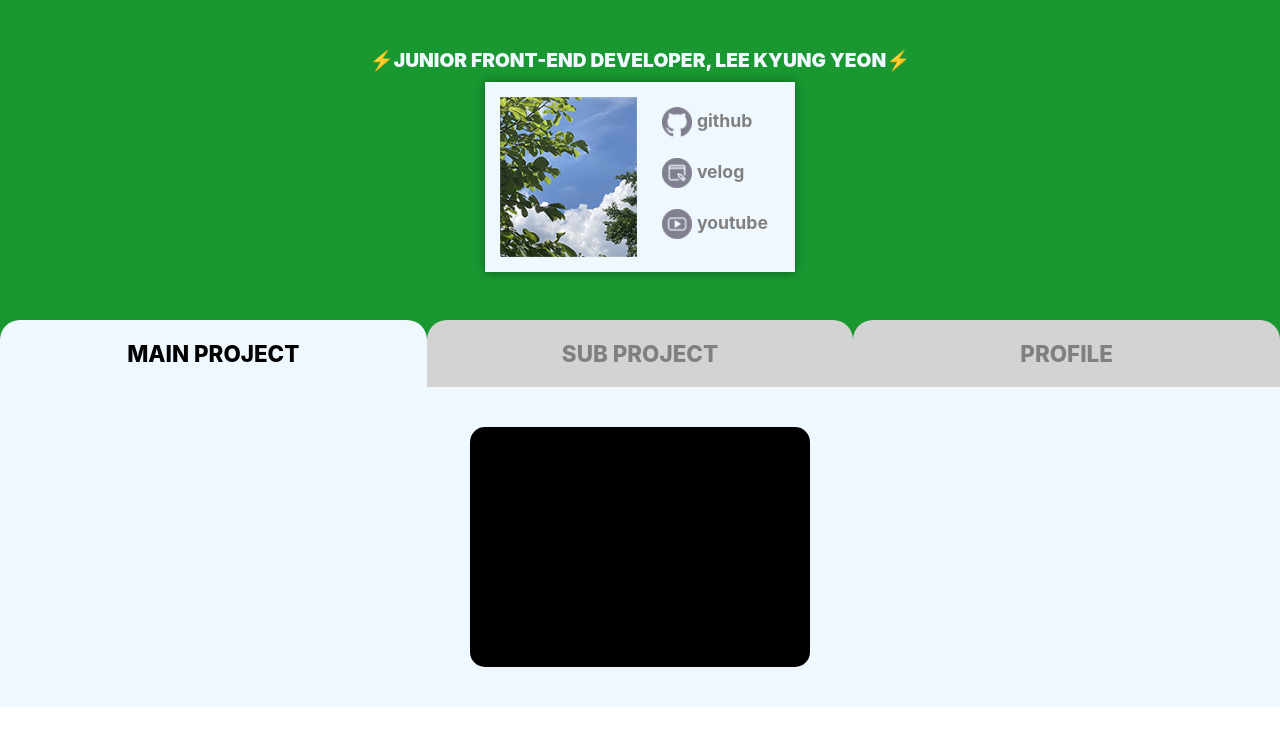
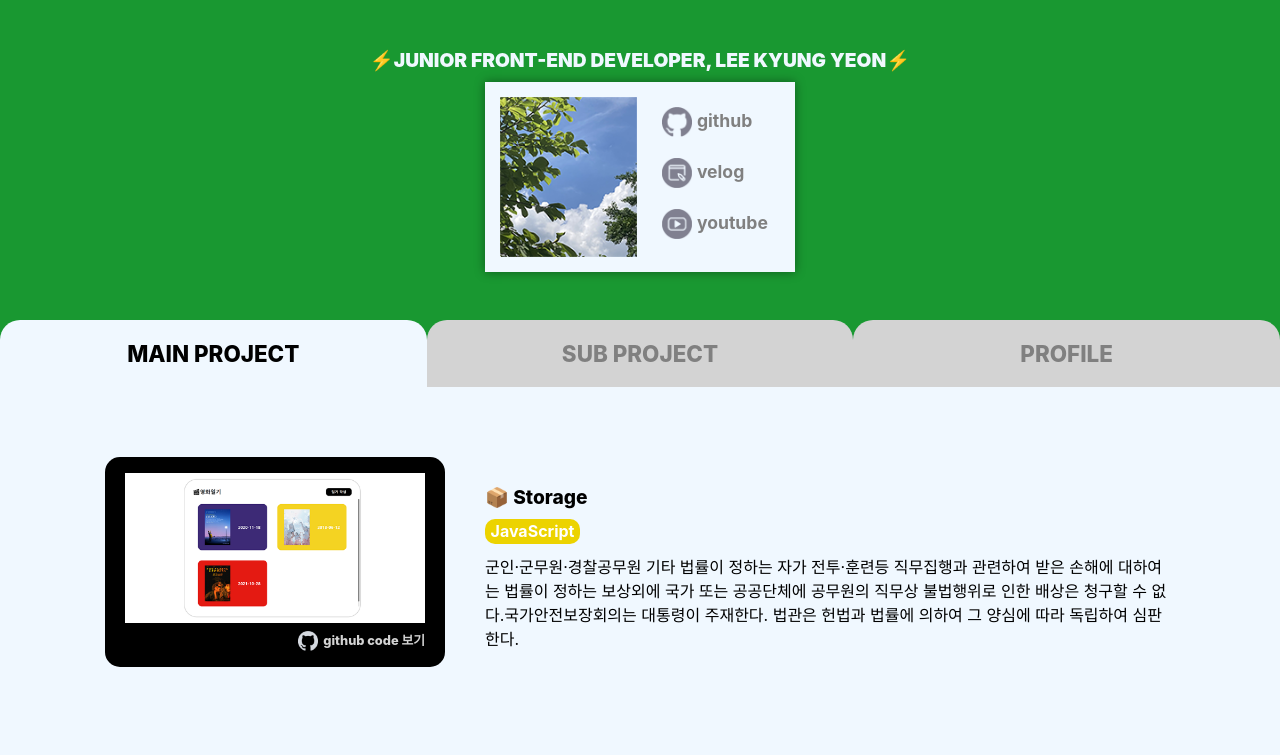
Before and after one commit to kylee31/web-portfolio, a React (Create React App) app: page /#/sub in a window 1280 px wide. Shown: the top 755 px of the page. Built offline with nearby package versions, Linux system fonts and the light colour scheme.

Commit message:
sub project page upload

```diff
--- a/src/component/MainItem.jsx
+++ b/src/component/MainItem.jsx
@@ -86,9 +86,6 @@ function MainItem({ title, src, descript, front, back, takeaway, href, webhref }
                 <div style={{ display: "flex" }}><Tech>Back-end</Tech><Techs>{back}</Techs></div>
                 <Desc>{descript}</Desc>
                 <Take>{takeaway}</Take>
-                {
-                    //(hosting) ? <A href={hosting}><Icon alt="" src="img/blog.png" />hosting page 보러가기</A> : null
-                }
             </div>
             <WebLink>
                 {
--- a/src/component/SubItem.jsx
+++ b/src/component/SubItem.jsx
@@ -1,21 +1,82 @@
 import styled from "styled-components";
+
+const Box = styled.div`
+    display:flex;
+    margin:40px 0;
+    align-items:center;
+    justify-content:space-around;
+    flex-wrap:wrap;
+`
 
 const Item = styled.div`
     display:flex;
     justify-content:center;
     flex-direction:column;
     width:300px;
-    height:200px;
+    height:170px;
     border-radius:15px;
-    margin:40px 0;
     padding:20px;
     background-color:black;
+    margin-right:30px;
+    margin-bottom:10px;
+`
+const Title = styled.span`
+    font-weight:800;
+    font-size:1.2rem;
+`
+const Img = styled.img`
+    width:300px;
+    height:150px;
+    border-bottom:2px solid black;
+`
+const Tech = styled.span`
+    border-radius:10px;
+    font-weight:bold;
+    background-color:${props => props.color};
+    color:white;
+    display:flex;
+    justify-content:center;
+    align-items:center;
+    padding:0 5px;
+    width:85px;
+    height:25px;
+    margin:10px 0;
+`
+const Icon = styled.img`
+    width: 20px;
+    vertical-align: middle;
+    margin-right:5px;
 `
 
-function SubItem() {
+const A = styled.a`
+    text-decoration-line:none;
+    color:lightgrey;
+    font-weight:800;
+    font-size:0.8rem;
+    margin-left:auto;
+    margin-top:5px;
+
+`
+function SubItem({ src, title, href, youtube, color, languages, descript }) {
+
+    //img
+    //title, date, languages, descript
+
     return (
-        <Item>
-        </Item>
+        <Box>
+            <Item>
+                {
+                    (youtube) ? <iframe width="300" height="150" src={youtube} title="YouTube video player" frameborder="0" allow="accelerometer; autoplay; clipboard-write; encrypted-media; gyroscope; picture-in-picture; web-share" allowfullscreen></iframe> : <Img alt="" src={src} />
+
+                }
+                <A href={href}><Icon alt="" src="img/github2.png" />github code 보기</A>
+            </Item>
+            <div style={{ display: "flex", flexDirection: "column", minWidth: "450px", maxWidth: "690px" }}>
+                <Title>{title}</Title>
+                <Tech color={color}>{languages}</Tech>
+                <div>{descript}</div>
+            </div>
+        </Box>
     );
 }
 
--- a/src/db/data.json
+++ b/src/db/data.json
@@ -28,5 +28,48 @@
             "takeaway":"",
             "href":"https://github.com/kylee31/web-portfolio"
         }
+    ],
+    "subprojects":[
+        {
+            "src":"img/1.png",
+            "title":"📦 Storage",
+            "href":"https://github.com/kylee31/javascript_example",
+            "languages":"JavaScript",
+            "color":"#ecd300",
+            "descript":"군인·군무원·경찰공무원 기타 법률이 정하는 자가 전투·훈련등 직무집행과 관련하여 받은 손해에 대하여는 법률이 정하는 보상외에 국가 또는 공공단체에 공무원의 직무상 불법행위로 인한 배상은 청구할 수 없다.국가안전보장회의는 대통령이 주재한다. 법관은 헌법과 법률에 의하여 그 양심에 따라 독립하여 심판한다."
+        },
+        {
+            "src":"img/1.png",
+            "title":"📝 javaScript 연습",
+            "href":"https://github.com/kylee31/javascript_example",
+            "languages":"JavaScript",
+            "color":"#ecd300",
+            "descript":"군인·군무원·경찰공무원 기타 법률이 정하는 자가 전투·훈련등 직무집행과 관련하여 받은 손해에 대하여는 법률이 정하는 보상외에 국가 또는 공공단체에 공무원의 직무상 불법행위로 인한 배상은 청구할 수 없다.국가안전보장회의는 대통령이 주재한다. 법관은 헌법과 법률에 의하여 그 양심에 따라 독립하여 심판한다."
+        },
+        {
+            "src":"img/1.png",
+            "title":"👨🏻‍🤝‍👨🏻 클론 코딩",
+            "href":"https://github.com/kylee31/javascript_example",
+            "languages":"React",
+            "color":"#009bec",
+            "descript":"군인·군무원·경찰공무원 기타 법률이 정하는 자가 전투·훈련등 직무집행과 관련하여 받은 손해에 대하여는 법률이 정하는 보상외에 국가 또는 공공단체에 공무원의 직무상 불법행위로 인한 배상은 청구할 수 없다.국가안전보장회의는 대통령이 주재한다. 법관은 헌법과 법률에 의하여 그 양심에 따라 독립하여 심판한다."
+        },
+        {
+            "src":"img/1.png",
+            "title":"🔑 로그인 구현",
+            "href":"https://github.com/kylee31/javascript_example",
+            "languages":"React",
+            "color":"#009bec",
+            "descript":"군인·군무원·경찰공무원 기타 법률이 정하는 자가 전투·훈련등 직무집행과 관련하여 받은 손해에 대하여는 법률이 정하는 보상외에 국가 또는 공공단체에 공무원의 직무상 불법행위로 인한 배상은 청구할 수 없다.국가안전보장회의는 대통령이 주재한다. 법관은 헌법과 법률에 의하여 그 양심에 따라 독립하여 심판한다."
+        },
+        {
+            "src":"img/1.png",
+            "title":"🏃‍♂️ 게임 프로그래밍",
+            "href":"https://github.com/kylee31/game_project",
+            "youtube":"https://www.youtube.com/embed/SVOTXUpaUR8",
+            "languages":"C++",
+            "color":"#d94848",
+            "descript":"군인·군무원·경찰공무원 기타 법률이 정하는 자가 전투·훈련등 직무집행과 관련하여 받은 손해에 대하여는 법률이 정하는 보상외에 국가 또는 공공단체에 공무원의 직무상 불법행위로 인한 배상은 청구할 수 없다.국가안전보장회의는 대통령이 주재한다. 법관은 헌법과 법률에 의하여 그 양심에 따라 독립하여 심판한다."
+        }
     ]
 }
--- a/src/page/Profile.jsx
+++ b/src/page/Profile.jsx
@@ -1,4 +1,3 @@
-import MainItem from "../component/MainItem";
 import { Box } from "../styled/Pages";
 
 function Profile() {
--- a/src/page/SubProject.jsx
+++ b/src/page/SubProject.jsx
@@ -1,13 +1,28 @@
 import SubItem from "../component/SubItem";
 import { Box } from "../styled/Pages";
+import data from "../db/data.json";
+import styled from "styled-components";
+
+const Items = styled.div`
+    display:flex;
+    width:100%;
+    margin: 30px 100px;
+    flex-direction:column;
+`;
 
 function SubProject() {
 
-    //게임프로그래밍, storage, javascript 연습 파일들, 로그인 연습(메인 프로젝트?)
+    //storage / javascript 연습 파일들 / movie app, todolist, word list, mini blog / 로그인 연습(메인 프로젝트?) / 게임프로그래밍
 
     return (
         <Box>
-            <SubItem />
+            <Items>
+                {
+                    data.subprojects.map((item, index) => {
+                        return <SubItem key={index} src={item.src} title={item.title} href={item.href} youtube={item.youtube} color={item.color} languages={item.languages} descript={item.descript} />
+                    })
+                }
+            </Items>
         </Box>
     );
 }
```
Also changed, not shown: public/img/website.png (deleted).
